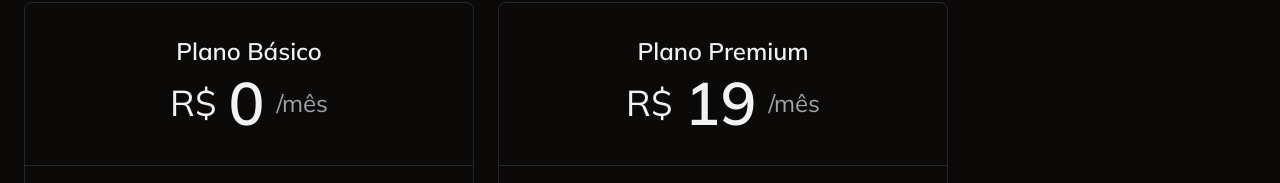
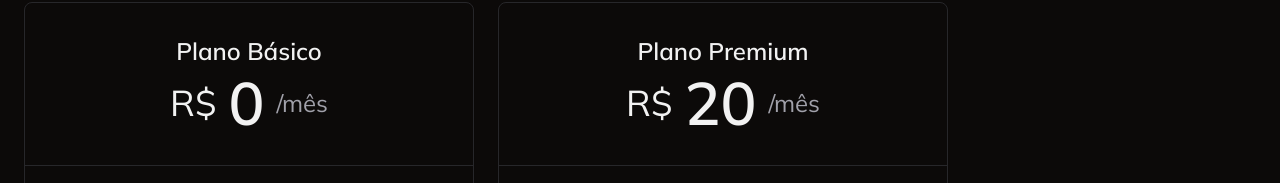
Before and after one commit to ezin1/finance-ai-fsw, a Next.js app: page /subscription in a window 1280 px wide. Shown: the part 150-333 px from the top of the page. Built offline with nearby package versions, Linux system fonts and the light colour scheme; no server answers; sample sign-in values are in the browser's storage.

Commit message:
feat: add initial config for stripe

```diff
--- /dev/null
+++ b/app/subscription/_actions/create-checkout/index.ts
@@ -0,0 +1,16 @@
+"use server";
+
+import { auth } from "@clerk/nextjs/server";
+// import Stripe from "stripe";
+export const createStripeCheckout = async () => {
+  const { userId } = await auth();
+
+  if (!userId) {
+    throw new Error("Unauthorized");
+  }
+
+  // const stripe = new Stripe(process.env.STRIPE_SECRET_KEY, {
+  //     apiVersion: "2020-08-27",
+  // });
+  // )
+};
--- a/app/subscription/page.tsx
+++ b/app/subscription/page.tsx
@@ -52,7 +52,7 @@ const SubscriptionPage = async () => {
               </h2>
               <div className="flex items-center justify-center gap-3">
                 <span className="text-4xl">R$</span>
-                <span className="text-6xl font-semibold">19</span>
+                <span className="text-6xl font-semibold">20</span>
                 <span className="text-2xl text-muted-foreground">/mês</span>
               </div>
             </CardHeader>
--- a/package.json
+++ b/package.json
@@ -37,6 +37,7 @@
     "react-hook-form": "^7.53.1",
     "react-number-format": "^5.4.2",
     "recharts": "^2.13.3",
+    "stripe": "^17.3.1",
     "tailwind-merge": "^2.5.4",
     "tailwindcss-animate": "^1.0.7",
     "zod": "^3.23.8"
```
Also changed, not shown: 1 other file (tests, documents, lock files or other folders).
